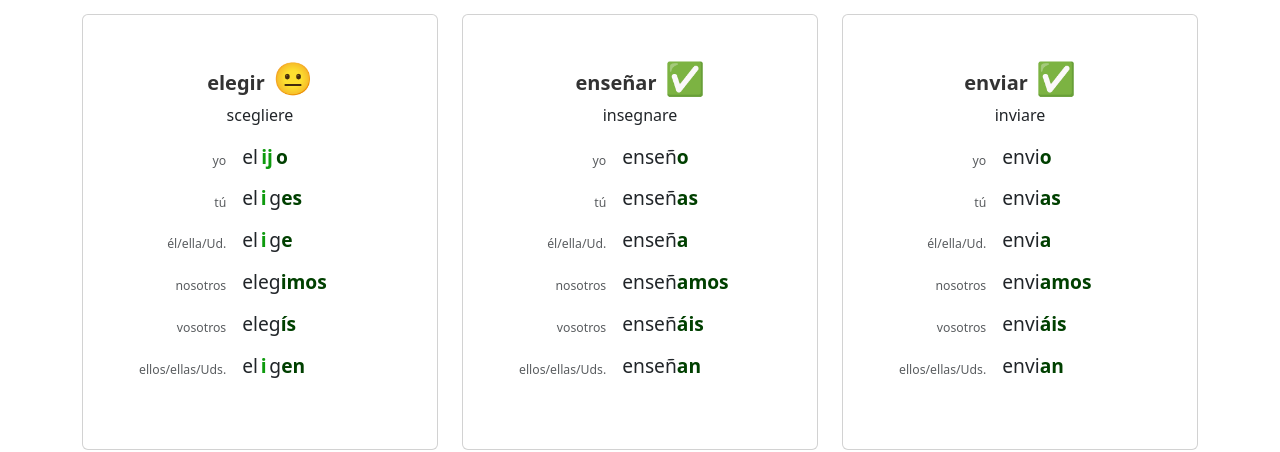
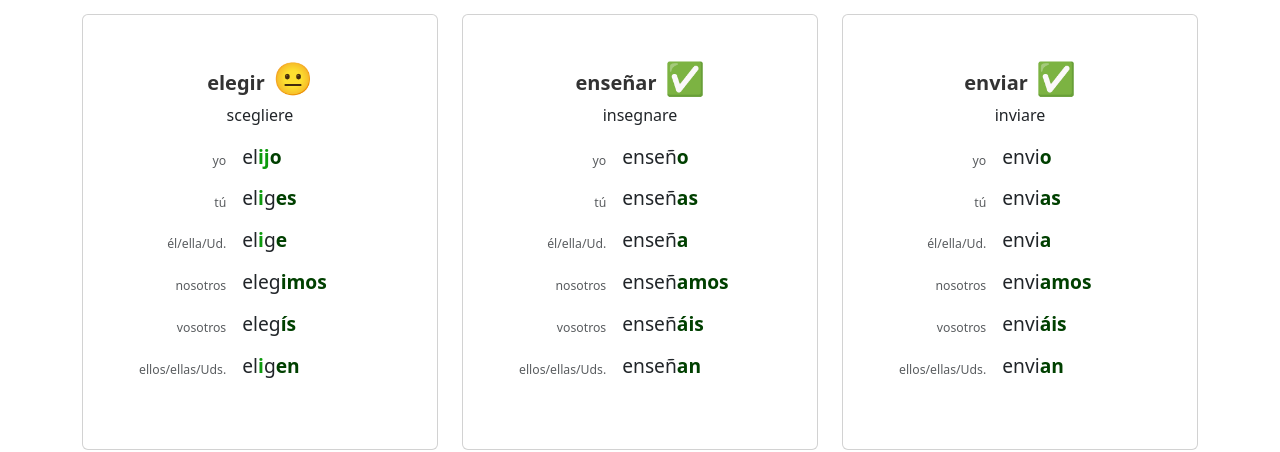
Before and after one commit to rony76/giacominos, a React (Vite) app: page / in a window 1280 px wide. Shown: the part 1504-1956 px from the top of the page. Built offline with nearby package versions, Linux system fonts and the light colour scheme.

Commit message:
Shrink old root after animation is complete

```diff
--- a/src/components/VerbCard.tsx
+++ b/src/components/VerbCard.tsx
@@ -1,6 +1,7 @@
 import { type Verb } from '../model/Verb.ts';
 import { type Term } from '../model/Conjugation';
 import './VerbCard.css';
+import { useState } from 'react';
 
 interface VerbCardProps {
   verb: Verb;
@@ -8,7 +9,7 @@ interface VerbCardProps {
 
 const pronouns = ['yo', 'tú', 'él/ella/Ud.', 'nosotros', 'vosotros', 'ellos/ellas/Uds.'];
 
-function printTerm(t: Term, verbKey: string) {
+function printTerm(t: Term, verbKey: string, animated: boolean, setAnimated: (v: boolean) => void) {
   return (
     <div className="term-tokens">
       {t.map((token, index) => {
@@ -16,8 +17,8 @@ function printTerm(t: Term, verbKey: string) {
           const [before, after] = token.value.split(' => ');
           return (
             <div key={`${verbKey}-${index}`} className="alternateRootWrapper">
-              <div className="alternateRoot">
-                <div className="prevRoot">{before}</div>
+              <div className="alternateRoot" onAnimationEnd={() => setAnimated(true)}>
+                <div className="prevRoot">{!animated && before || 'i'}</div>
                 <div className="newRoot">{after}</div>
               </div>
             </div>
@@ -35,6 +36,7 @@ function printTerm(t: Term, verbKey: string) {
 }
 
 export default function VerbCard({ verb }: VerbCardProps) {
+  const [animated, setAnimated] = useState<boolean>(false)
   const conjugation = verb.conjugation;
 
   return (
@@ -53,7 +55,7 @@ export default function VerbCard({ verb }: VerbCardProps) {
                     <td>
                       <small className="text-muted">{pronouns[index]}</small>
                     </td>
-                    <td>{printTerm(c, verb.infinitive)}</td>
+                    <td>{printTerm(c, verb.infinitive, animated, setAnimated)}</td>
                   </tr>
                 ))}
               </tbody>
```
